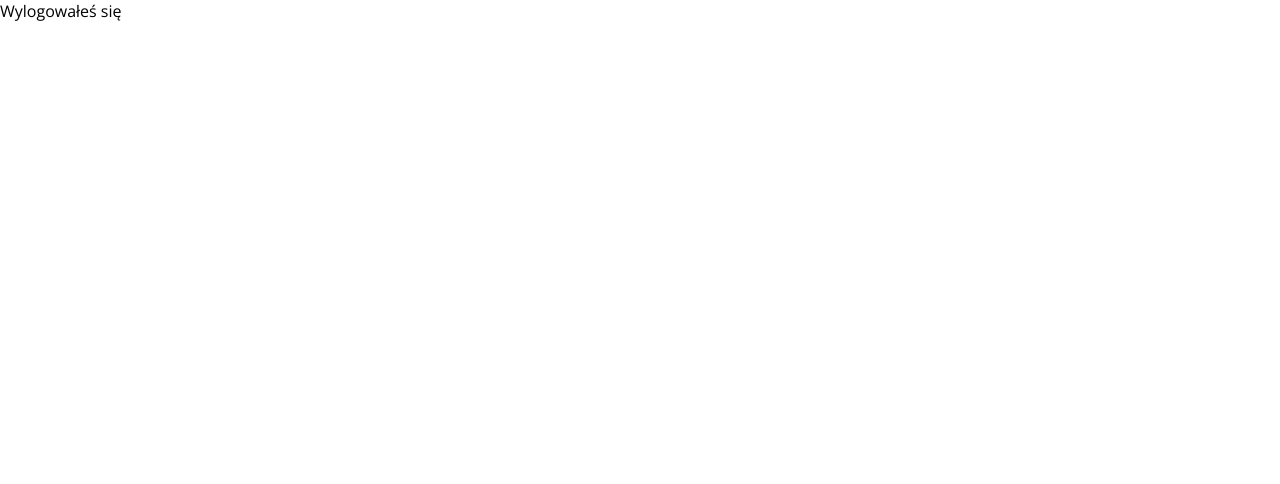
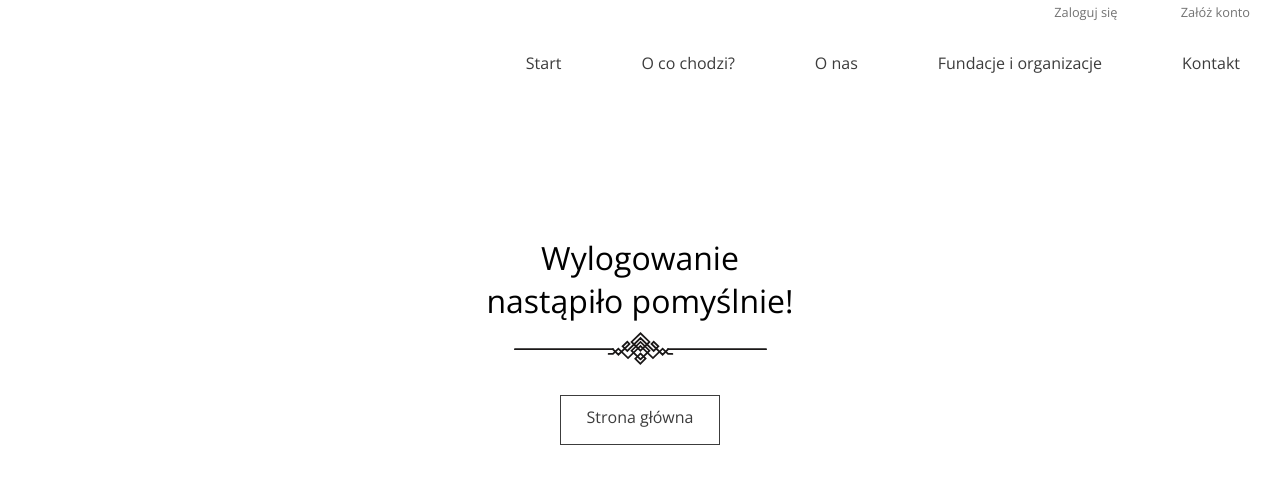
Before and after one commit to ogur666/IntoGoodHands, a React (Create React App) app: page /wylogowano in a window 1280 px wide. Shown: the top 484 px of the page. Built offline with nearby package versions, Linux system fonts and the light colour scheme.

Commit message:
Wylogowanie - layout

```diff
--- a/package.json
+++ b/package.json
@@ -10,6 +10,7 @@
     "react": "^16.13.1",
     "react-dom": "^16.13.1",
     "react-router-dom": "^5.2.0",
+    "react-router-hash-link": "^2.0.0",
     "react-scripts": "3.4.1",
     "react-scroll": "^1.8.0"
   },
--- a/src/components/Home/HomeThreeColumns.js
+++ b/src/components/Home/HomeThreeColumns.js
@@ -21,7 +21,7 @@ const HomeThreeColumns = () => {
         window.addEventListener('scroll', updatePosition);
         updatePosition();
 
-        if (position >= 160) {
+        if (position >= 220) {
             var intervalId = setInterval(()=> {
                 if (countBags <= bags) {
                     setCountBags(() => countBags++)
--- a/src/components/Login.js
+++ b/src/components/Login.js
@@ -1,5 +1,7 @@
 import React, {useState} from 'react';
 import {NavLink} from "react-router-dom";
+import { HashLink as Link } from 'react-router-hash-link';
+
 
 const Login = () => {
     const [email, setEmail] = useState("");
@@ -40,11 +42,11 @@ const Login = () => {
                         <NavLink to="/rejestracja" > Załóż konto</NavLink>
                     </section>
                     <ul className="home-menu">
-                        <li><a href="/">Start</a></li>
-                        <li><a href="/#three-columns" >O co chodzi?</a></li>
-                        <li><a href="/#about-us">O nas</a></li>
-                        <li><a href="/#foundations">Fundacje i organizacje</a></li>
-                        <li><a href="/#contact">Kontakt</a></li>
+                        <li><Link to="/">Start</Link></li>
+                        <li><Link to="/#three-columns" >O co chodzi?</Link></li>
+                        <li><Link to="/#about-us">O nas</Link></li>
+                        <li><Link to="/#foundations">Fundacje i organizacje</Link></li>
+                        <li><Link to="/#contact">Kontakt</Link></li>
                     </ul>
                 </nav>
             </header>
--- a/src/components/Logout.js
+++ b/src/components/Logout.js
@@ -1,9 +1,34 @@
-import React, {useEffect, useState} from 'react';
+import React from 'react';
+import {NavLink} from "react-router-dom";
+import { HashLink as Link } from 'react-router-hash-link';
 
 const Logout = () => {
 
     return (
-        <div>Wylogowałeś się</div>
+        <>
+            <header >
+                <nav className="home-header">
+                    <section>
+                        <NavLink exact to="/logowanie" > Zaloguj się</NavLink>
+                        <NavLink to="/rejestracja" > Załóż konto</NavLink>
+                    </section>
+                    <ul className="home-menu">
+                        <li><Link to="/">Start</Link></li>
+                        <li><Link to="/#three-columns" >O co chodzi?</Link></li>
+                        <li><Link to="/#about-us">O nas</Link></li>
+                        <li><Link to="/#foundations">Fundacje i organizacje</Link></li>
+                        <li><Link to="/#contact">Kontakt</Link></li>
+                    </ul>
+                </nav>
+            </header>
+            <main className="login-page">
+                <section className="contact-text">
+                    <h2>Wylogowanie nastąpiło pomyślnie!</h2>
+                    <div className="decoration"> </div>
+                    <Link className="start" to="/">Strona główna</Link>
+                </section>
+            </main>
+        </>
     )
 };
 
--- a/src/components/Register.js
+++ b/src/components/Register.js
@@ -1,5 +1,7 @@
 import React, {useState} from 'react';
 import {NavLink} from "react-router-dom";
+import { HashLink as Link } from 'react-router-hash-link';
+
 
 
 const Register = () => {
@@ -53,11 +55,11 @@ const Register = () => {
                         <NavLink to="/rejestracja" > Załóż konto</NavLink>
                     </section>
                     <ul className="home-menu">
-                        <li><a href="/">Start</a></li>
-                        <li><a href="/#three-columns" >O co chodzi?</a></li>
-                        <li><a href="/#about-us">O nas</a></li>
-                        <li><a href="/#foundations">Fundacje i organizacje</a></li>
-                        <li><a href="/#contact">Kontakt</a></li>
+                        <li><Link to="/">Start</Link></li>
+                        <li><Link to="/#three-columns" >O co chodzi?</Link></li>
+                        <li><Link to="/#about-us">O nas</Link></li>
+                        <li><Link to="/#foundations">Fundacje i organizacje</Link></li>
+                        <li><Link to="/#contact">Kontakt</Link></li>
                     </ul>
                 </nav>
             </header>
--- a/src/scss/components/_home.scss
+++ b/src/scss/components/_home.scss
@@ -319,7 +319,9 @@ header {
   justify-content: center;
   align-items: center;
   flex-direction: column;
+
   h2 {
+    text-align: center;
     margin-top: 140px;
     font-weight: lighter;
     font-size: 2rem;
@@ -374,6 +376,20 @@ header {
       }
     }
   }
+  .start {
+    padding: 10px 0;
+    text-align: center;
+    margin: 20px;
+    color: $font-color;
+    font-size: 1rem;
+    width: 160px;
+    height: 50px;
+    border: 1px solid $font-color;
+    &:hover {
+      //cursor: pointer;
+      background-color: $screen-color;
+    }
+  }
 }
 footer {
   margin-top: 120px;
@@ -401,3 +417,6 @@ footer {
 .error-line {
   border-bottom: 2px solid red !important;
 }
+.message {
+  width: 150%;
+}
```
Also changed, not shown: 1 other file (tests, documents, lock files or other folders).
